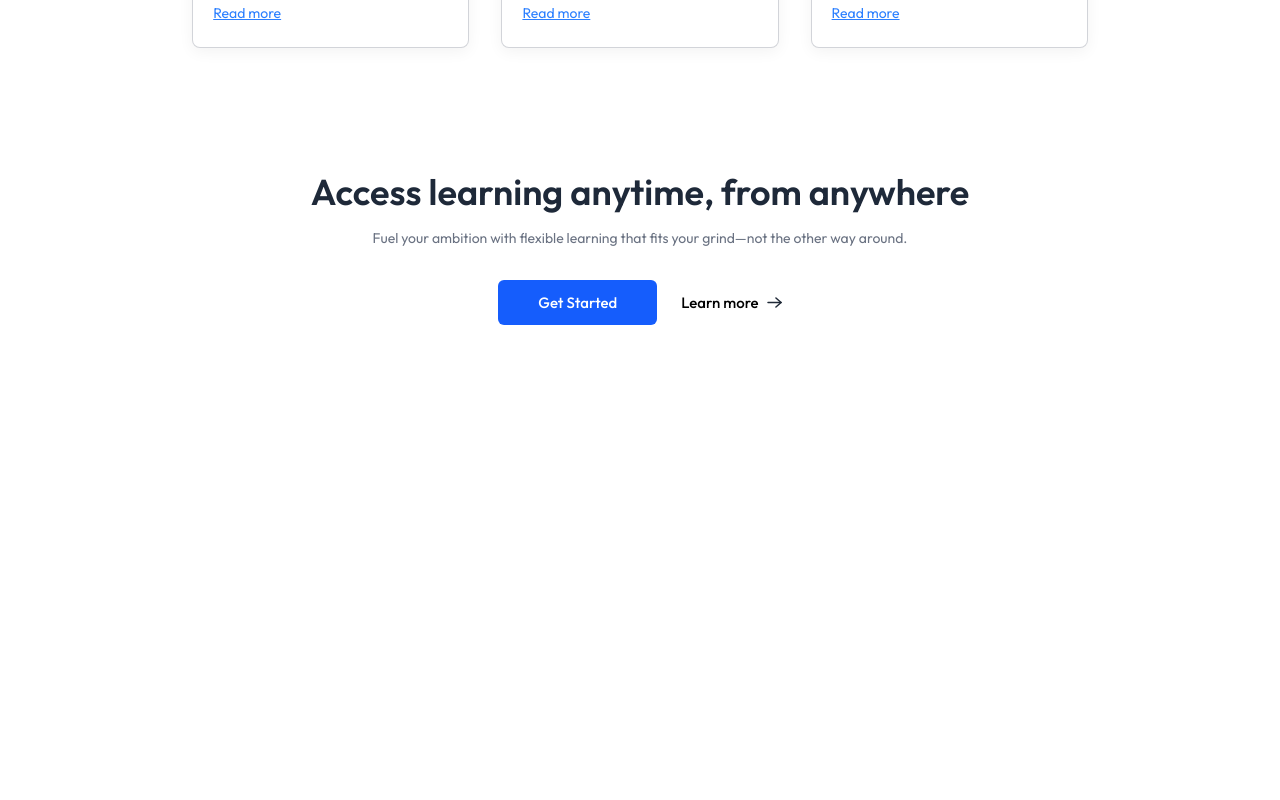
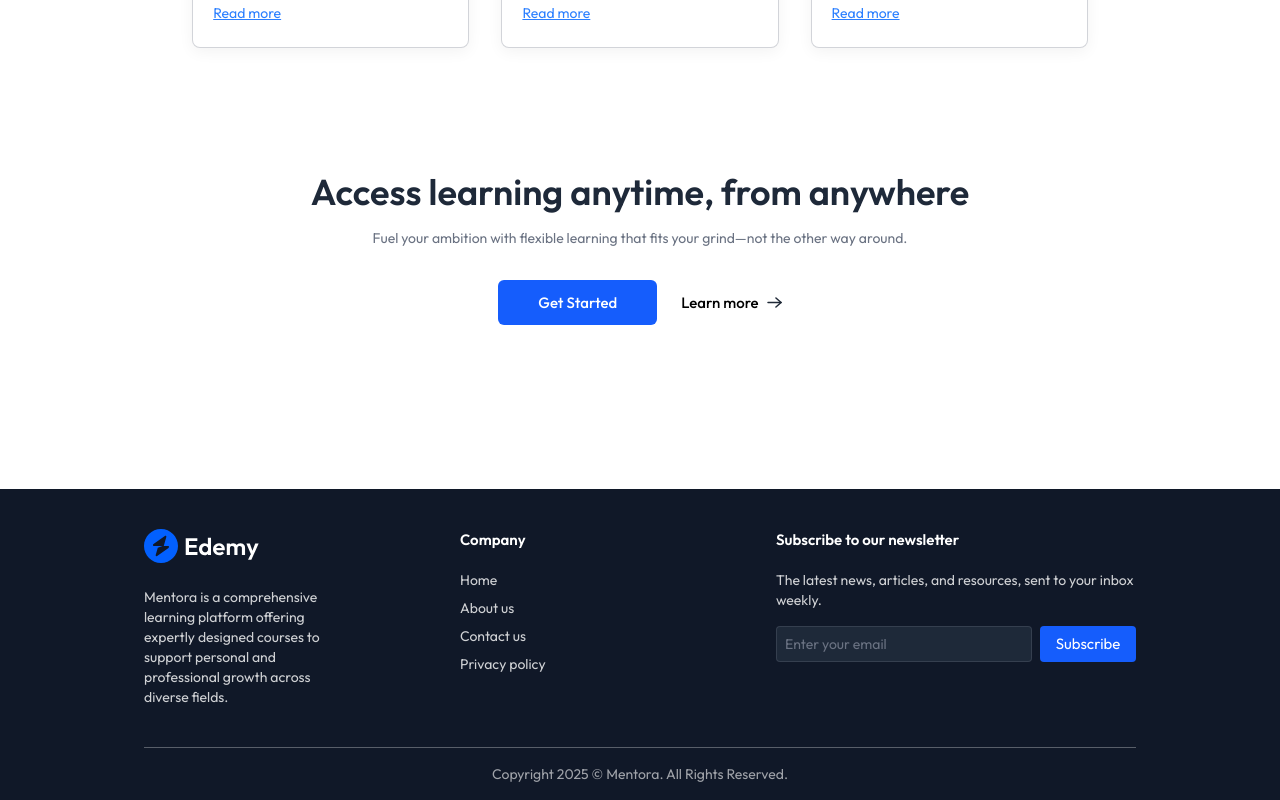
Before and after one commit to prnvgithub28/Mentora, a React (Vite) app: page / in a window 1280 px wide. Shown: the part 2112-2912 px from the top of the page. Before the commit the page ends 2533 px from the top, so only its background shows below. Built offline with nearby package versions, Linux system fonts and the light colour scheme; no server answers.

Commit message:
added footer to the home page

```diff
--- a/src/components/student/Footer.jsx
+++ b/src/components/student/Footer.jsx
@@ -1,10 +1,36 @@
 import React from 'react'
+import { assets } from '../../assets/assets'
 
 const Footer = () => {
   return (
-    <div>
-      <h1>Footer</h1>
-    </div>
+    <footer className='bg-gray-900 md:px-36 text-left w-full mt-10'>
+      <div className='flex flex-col md:flex-row items-start px-8 md:px-0 justify-center gap-10 md:gap-32 py-10 border-b border-white/30'>
+        <div className='flex flex-col md:items-start items-center w-full'>
+          <img src={assets.logo_dark} alt='logo' />
+          <p className='mt-6 text-center md:text-left text-sm text-white/80'>Mentora is a comprehensive learning platform offering expertly
+            designed courses to support personal and professional growth across diverse fields.</p>
+        </div>
+        <div className='flex flex-col md:items-start items-center w-full'>
+          <h2 className='font-semibold text-white mb-5'>Company</h2>
+          <ul className='flex md:flex-col w-full justify-between text-sm text-white/80 md:space-y-2'>
+            <li><a href='#'>Home</a></li>
+            <li><a href='#'>About us</a></li>
+            <li><a href='#'>Contact us</a></li>
+            <li><a href='#'>Privacy policy</a></li>
+          </ul>
+        </div>
+        <div className='hidden md:flex flex-col items-start w-full'>
+          <h2 className='font-semibold text-white mb-5'>Subscribe to our newsletter</h2>
+          <p className='text-sm text-white/80'>The latest news, articles, and resources, sent to your inbox weekly.</p>
+          <div className='flex items-center gap-2 pt-4'>
+            <input type='email' placeholder='Enter your email'
+            className='border border-gray-500/30 bg-gray-800 text-gray-500 placeholder-gray-500 outline-none w-64 h-9 rounded px-2 text-sm' />
+            <button className='bg-blue-600 w-24 h-9 text-white rounded'>Subscribe</button>
+          </div>
+        </div>
+      </div>
+      <p className='py-4 text-center text-xs md:text-sm text-white/60'>Copyright 2025 © Mentora. All Rights Reserved.</p>
+    </footer>
   )
 }
 
--- a/src/pages/student/Home.jsx
+++ b/src/pages/student/Home.jsx
@@ -4,6 +4,7 @@
 import CoursesSection from '../../components/student/CoursesSection'
 import TestimonialsSection from '../../components/student/TestimonialsSection'
 import CallToAction from '../../components/student/CallToAction'
+import Footer from '../../components/student/Footer'
 
 const Home = () => {
   return (
@@ -13,6 +14,7 @@
       <CoursesSection />
       <TestimonialsSection />
       <CallToAction />
+      <Footer />
     </div>
   )
 }
```
